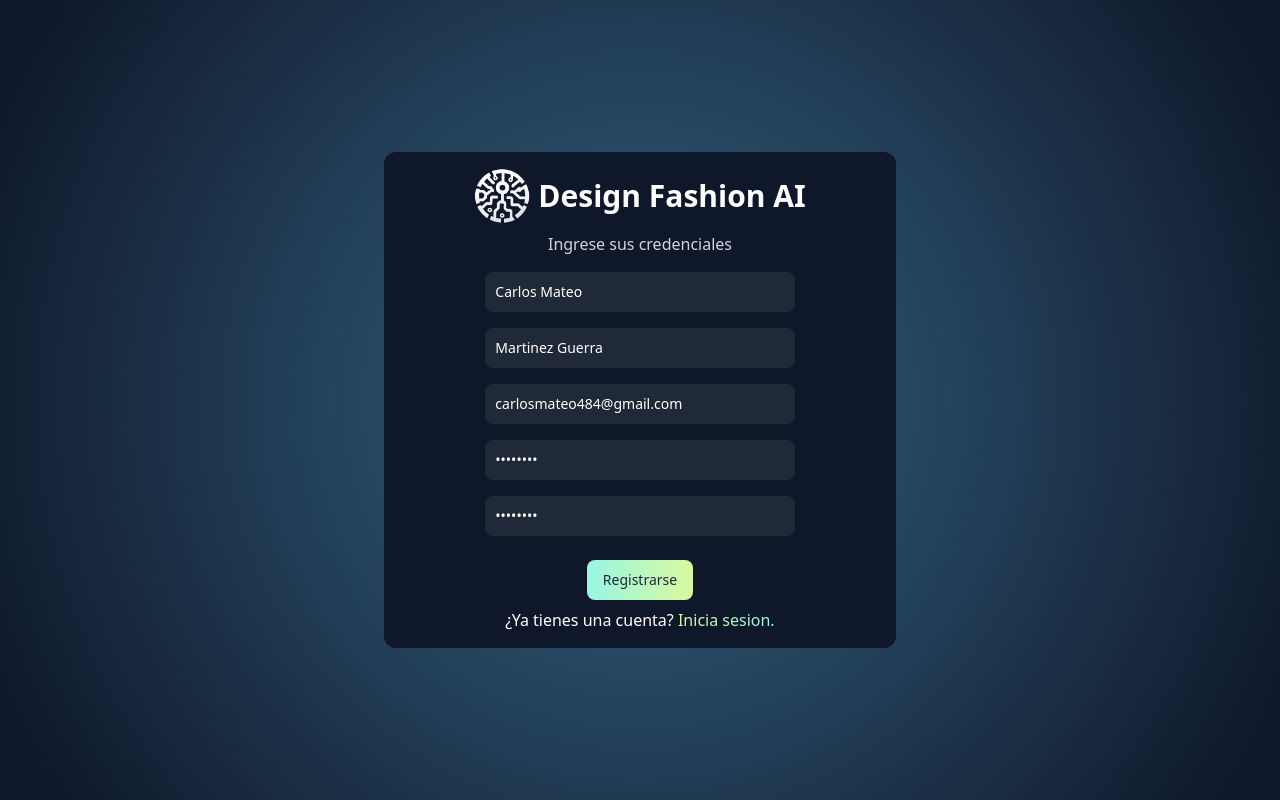
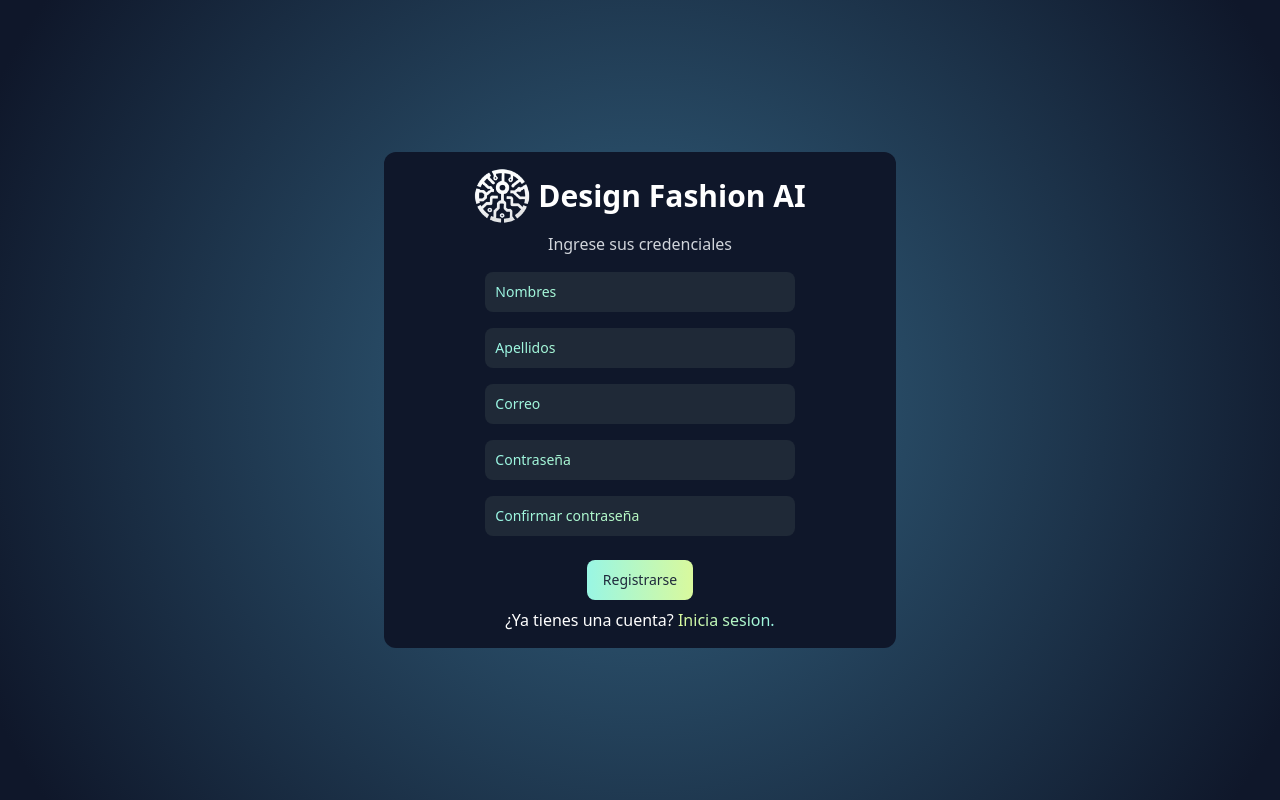
Before and after one commit to CarlosMateoM/garment-design-generative-ai-web, a Vue app: page /register in a window 1280 px wide. Built offline with nearby package versions, Linux system fonts and the light colour scheme; what vue-final-modal would draw is missing.

Commit message:
remove: register data test

```diff
--- a/src/views/auth/RegisterView.vue
+++ b/src/views/auth/RegisterView.vue
@@ -54,11 +54,11 @@ import PrimaryButton from '@/components/PrimaryButton.vue';
 const auth = useAuthStore();
 
 const form = ref({
-    first_name: 'Carlos Mateo',
-    last_name: 'Martinez Guerra',
-    email: 'carlosmateo484@gmail.com',
-    password: '12345678',
-    password_confirmation: '12345678'
+    first_name: '',
+    last_name: '',
+    email: '',
+    password: '',
+    password_confirmation: ''
 });
 
 const register = async () => {
```
